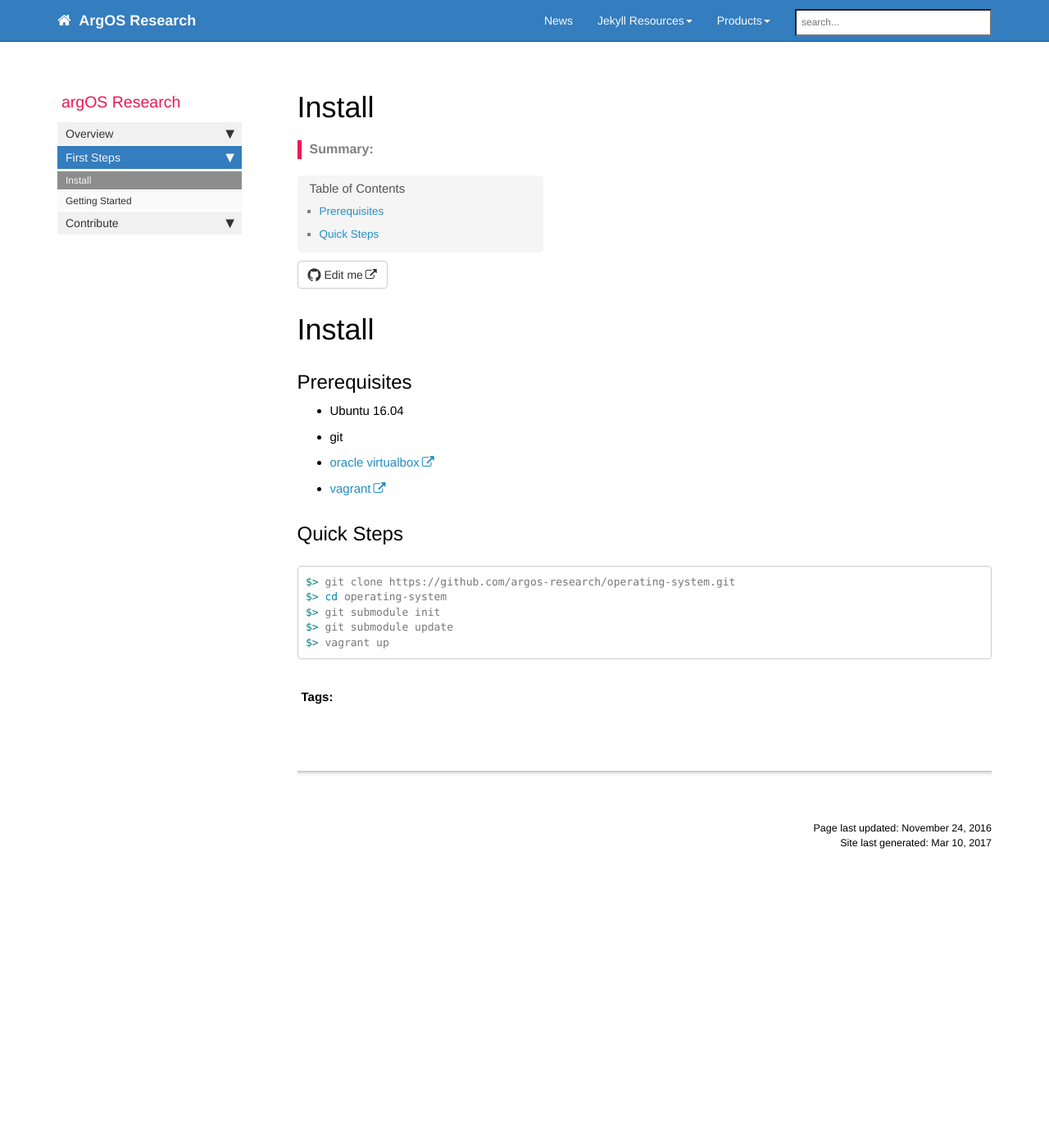
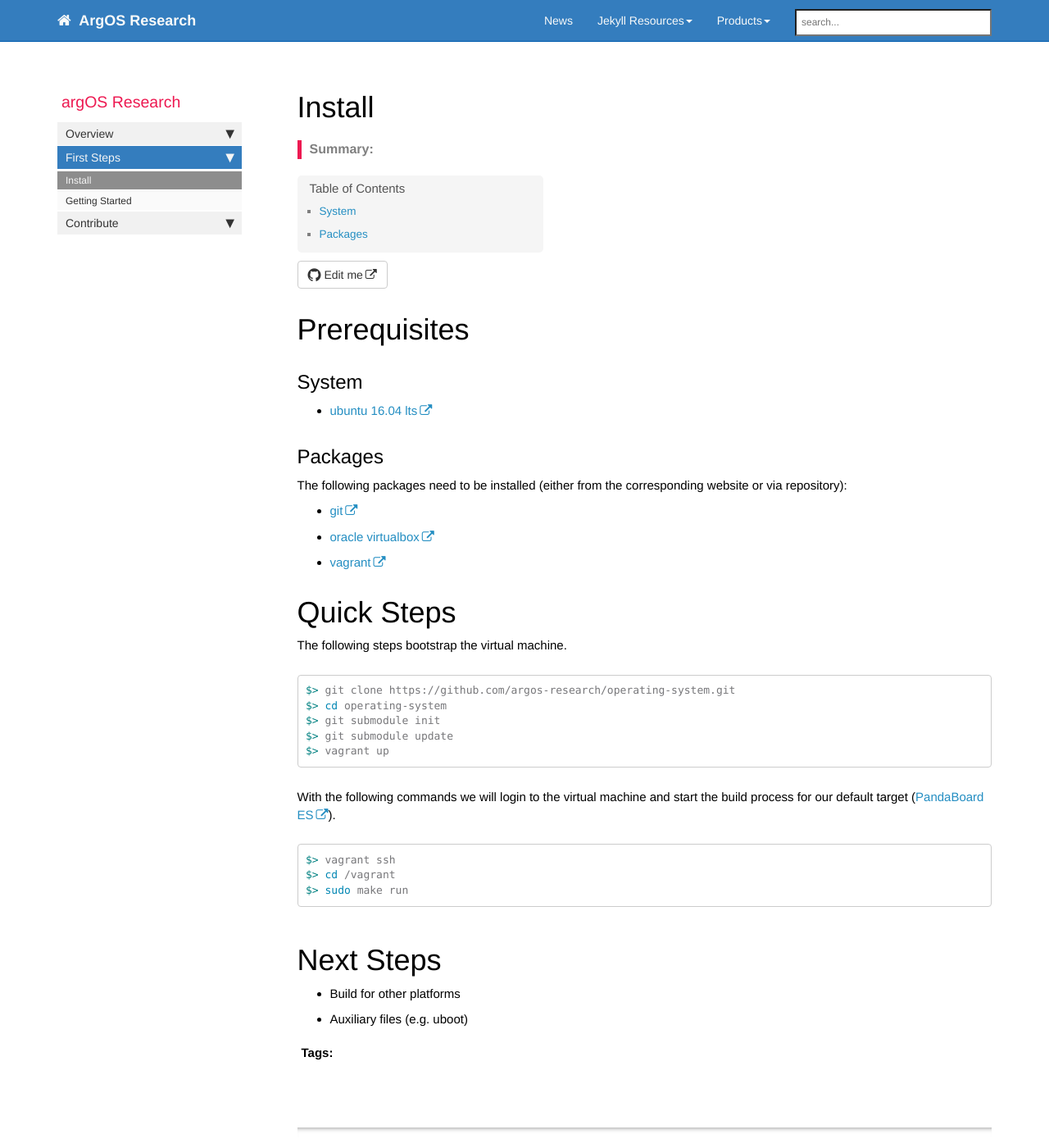
Before and after one commit to Flowm/argos-research.github.io, a Jekyll site: the page built from pages/argOS/install.md, in a window 1280 px wide and 1400 px high. Shown: the whole window at 82% size. Built offline with Jekyll 4.4.1, drawn with Linux system fonts in a browser that asks for light colours; nearby versions of some CDN libraries; comment, search, counter and statistics services are not loaded.

Commit message:
finishing quick steps

````diff
--- a/pages/argOS/install.md
+++ b/pages/argOS/install.md
@@ -1,28 +1,34 @@
 ---
 title: Install
 keywords: vagrant, development, install
-last_updated: November 24, 2016
-tags: [development]
+last_updated: March 10, 2017
+tags: [install]
 summary: ""
 sidebar: main_sidebar
 permalink: install.html
 folder: "argOS"
 ---
 
-# Install
+# Prerequisites
 
-## Prerequisites
+## System
 
-- Ubuntu 16.04
+* [ubuntu 16.04 lts](https://www.ubuntu.com/download/desktop)
 
-- git
+## Packages
 
-- [oracle virtualbox](https://www.virtualbox.org)
+The following packages need to be installed (either from the corresponding
+  website or via repository):
 
-- [vagrant](https://www.vagrantup.com)
+* [git](https://git-scm.com/)
 
-## Quick Steps
+* [oracle virtualbox](https://www.virtualbox.org)
 
+* [vagrant](https://www.vagrantup.com)
+
+# Quick Steps
+
+The following steps bootstrap the virtual machine.
 ```sh
 $> git clone https://github.com/argos-research/operating-system.git
 $> cd operating-system
@@ -30,3 +36,16 @@ $> git submodule init
 $> git submodule update
 $> vagrant up
 ```
+
+With the following commands we will login to the virtual machine and start the build process for our default target ([PandaBoard ES](http://pandaboard.org/)).
+```sh
+$> vagrant ssh
+$> cd /vagrant
+$> sudo make run
+```
+
+# Next Steps
+
+* Build for other platforms
+
+* Auxiliary files (e.g. uboot)
````
